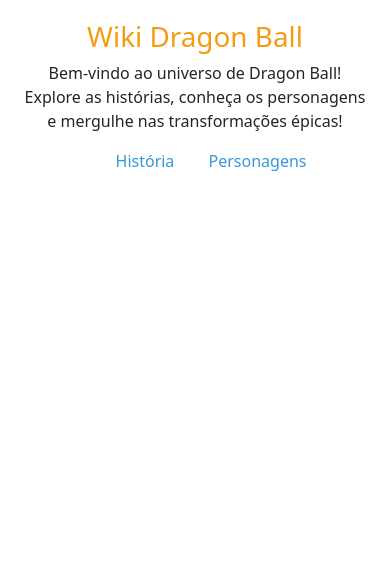
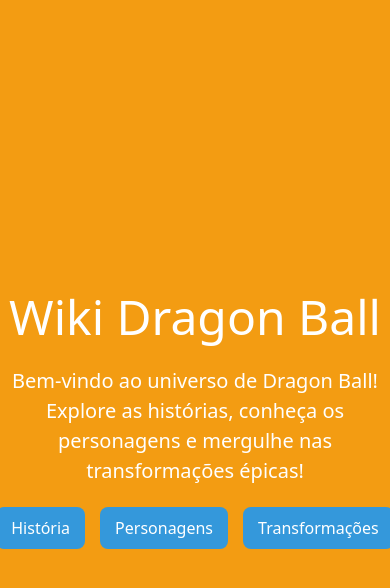
Before and after one commit to LuizParker/LuizParker.github.io, a SvelteKit app: page / in a window 390 px wide. Shown: the top 588 px of the page. Built offline with nearby package versions, Linux system fonts and the light colour scheme.

Commit message:
teste quase final

```diff
--- /dev/null
+++ b/src/app.css
@@ -0,0 +1,186 @@
+/* Reset básico */
+* {
+    margin: 0;
+    padding: 0;
+    box-sizing: border-box;
+  }
+
+  /* Definição de estilos globais */
+  body {
+    font-family: 'Poppins', sans-serif;
+    background-color: #f8f9fa;
+    color: #333;
+    line-height: 1.6;
+    margin: 0;
+    padding: 0;
+  }
+
+  a {
+    text-decoration: none;
+    color: #3498db;
+    transition: color 0.3s ease;
+  }
+
+  a:hover {
+    color: #2ecc71;
+  }
+
+  h1, h2, h3 {
+    font-weight: 700;
+    margin-bottom: 20px;
+  }
+
+  ul {
+    list-style: none;
+    padding: 0;
+  }
+
+  /* Containers e layouts */
+  main {
+    padding: 20px;
+    max-width: 1200px;
+    margin: 0 auto;
+    text-align: center;
+  }
+
+  /* Navbar (menu de navegação) */
+  nav ul {
+    display: flex;
+    justify-content: center;
+    margin-top: 20px;
+  }
+
+  nav ul li {
+    margin: 0 15px;
+  }
+
+  nav ul li a {
+    font-weight: 600;
+    color: #333;
+  }
+
+  nav ul li a:hover {
+    color: #e74c3c;
+  }
+
+  /* Estilo para Home */
+  .home-container {
+    display: flex;
+    flex-direction: column;
+    align-items: center;
+    padding: 50px 0;
+    background-color: #f39c12;
+    color: white;
+  }
+
+  .home-container h1 {
+    font-size: 3rem;
+    margin-bottom: 20px;
+  }
+
+  .home-container p {
+    font-size: 1.25rem;
+    margin-bottom: 30px;
+  }
+
+  .home-container nav {
+    background-color: #fff;
+    padding: 10px;
+    border-radius: 8px;
+    box-shadow: 0 4px 6px rgba(0, 0, 0, 0.1);
+  }
+
+  /* Estilo para About (História) */
+  .about-container {
+    background-color: #fff;
+    padding: 40px;
+    margin-top: 30px;
+    border-radius: 12px;
+    box-shadow: 0 4px 8px rgba(0, 0, 0, 0.1);
+    text-align: left;
+  }
+
+  .about-container p {
+    font-size: 1.125rem;
+    line-height: 1.8;
+    margin-bottom: 20px;
+  }
+
+  .about-container a {
+    display: inline-block;
+    margin-top: 20px;
+    padding: 10px 15px;
+    background-color: #3498db;
+    color: white;
+    border-radius: 8px;
+    transition: background-color 0.3s ease;
+  }
+
+  .about-container a:hover {
+    background-color: #2ecc71;
+  }
+
+  /* Estilo para Characters */
+  .characters-container {
+    background-color: #fff;
+    padding: 40px;
+    margin-top: 30px;
+    border-radius: 12px;
+    box-shadow: 0 4px 8px rgba(0, 0, 0, 0.1);
+    text-align: left;
+  }
+
+  .characters-container ul {
+    margin-top: 20px;
+  }
+
+  .characters-container li {
+    background-color: #f1f1f1;
+    padding: 15px;
+    margin-bottom: 10px;
+    border-radius: 8px;
+    transition: background-color 0.3s ease;
+  }
+
+  .characters-container li:hover {
+    background-color: #e1e1e1;
+  }
+
+  .characters-container a {
+    display: inline-block;
+    margin-top: 20px;
+    padding: 10px 15px;
+    background-color: #3498db;
+    color: white;
+    border-radius: 8px;
+    transition: background-color 0.3s ease;
+  }
+
+  .characters-container a:hover {
+    background-color: #2ecc71;
+  }
+
+  /* Responsividade */
+  @media (max-width: 768px) {
+    .home-container h1 {
+      font-size: 2.5rem;
+    }
+
+    .about-container, .characters-container {
+      padding: 20px;
+    }
+  }
+
+  @media (max-width: 480px) {
+    .home-container h1 {
+      font-size: 2rem;
+    }
+
+    nav ul {
+      flex-direction: column;
+    }
+
+    nav ul li {
+      margin: 10px 0;
+    }
+  }
--- a/src/routes/+layout.svelte
+++ b/src/routes/+layout.svelte
@@ -17,5 +17,4 @@
 	<a href="/09">filmes</a>
 	<a href="/Compras">carrinho</a>
 </nav> -->
-
 {@render children()}
--- a/src/routes/+page.svelte
+++ b/src/routes/+page.svelte
@@ -9,27 +9,51 @@
       <ul>
         <li><a href="/about">História</a></li>
         <li><a href="/characters">Personagens</a></li>
+        <li><a href="/transformations">Transformações</a></li>
       </ul>
     </nav>
   </main>
 
   <style>
     .home-container {
+      display: flex;
+      flex-direction: column;
+      align-items: center;
+      justify-content: center;
+      height: 100vh;
+      background-color: #f39c12;
+      color: white;
       text-align: center;
-      padding: 20px;
     }
+
     h1 {
-      color: #f39c12;
+      font-size: 3rem;
+      margin-bottom: 20px;
     }
+
+    p {
+      font-size: 1.25rem;
+      margin-bottom: 30px;
+    }
+
     nav ul {
       list-style-type: none;
+      padding: 0;
+      display: flex;
+      justify-content: center;
+      gap: 15px;
     }
-    nav ul li {
-      display: inline;
-      margin: 0 15px;
+
+    nav ul li a {
+      color: #fff;
+      background-color: #3498db;
+      padding: 10px 15px;
+      border-radius: 8px;
+      text-decoration: none;
+      transition: background-color 0.3s ease;
     }
-    nav ul li a {
-      text-decoration: none;
-      color: #3498db;
+
+    nav ul li a:hover {
+      background-color: #2ecc71;
     }
   </style>
--- /dev/null
+++ b/src/routes/about/+page.svelte
@@ -0,0 +1,49 @@
+<script>
+    let title = "História de Dragon Ball";
+    let content = `Dragon Ball é uma franquia de mídia japonesa criada por Akira Toriyama.
+    A história segue as aventuras de Son Goku desde a sua infância até a vida adulta, enquanto ele treina artes marciais e explora o mundo em busca das Esferas do Dragão, que concedem desejos.
+    A série é dividida em diferentes sagas como Dragon Ball, Dragon Ball Z, Dragon Ball Super, entre outras.`;
+  </script>
+
+  <main class="about-container">
+    <h1>{title}</h1>
+    <p>{content}</p>
+    <a href="/">Voltar para a página inicial</a>
+  </main>
+
+  <style>
+    .about-container {
+      max-width: 800px;
+      margin: 30px auto;
+      padding: 20px;
+      background-color: #fff;
+      border-radius: 12px;
+      box-shadow: 0 4px 8px rgba(0, 0, 0, 0.1);
+    }
+
+    h1 {
+      color: #e74c3c;
+      font-size: 2.5rem;
+      margin-bottom: 20px;
+    }
+
+    p {
+      font-size: 1.125rem;
+      line-height: 1.8;
+      margin-bottom: 20px;
+    }
+
+    a {
+      display: inline-block;
+      padding: 10px 15px;
+      background-color: #3498db;
+      color: white;
+      border-radius: 8px;
+      text-decoration: none;
+      transition: background-color 0.3s ease;
+    }
+
+    a:hover {
+      background-color: #2ecc71;
+    }
+  </style>
--- /dev/null
+++ b/src/routes/characters/+page.svelte
@@ -0,0 +1,70 @@
+<script>
+    let title = "Personagens de Dragon Ball";
+    let characters = [
+      { name: "Goku", description: "Protagonista da série e o Saiyajin mais forte do universo." },
+      { name: "Vegeta", description: "Príncipe dos Saiyajins e rival de Goku." },
+      { name: "Bulma", description: "Gênio da Capsule Corporation e amiga de Goku." },
+      { name: "Freeza", description: "Um dos vilões mais icônicos da série." }
+    ];
+  </script>
+
+  <main class="characters-container">
+    <h1>{title}</h1>
+    <ul>
+      {#each characters as character}
+        <li>
+          <strong>{character.name}</strong>: {character.description}
+        </li>
+      {/each}
+    </ul>
+    <a href="/">Voltar para a página inicial</a>
+  </main>
+
+  <style>
+    .characters-container {
+      max-width: 800px;
+      margin: 30px auto;
+      padding: 20px;
+      background-color: #fff;
+      border-radius: 12px;
+      box-shadow: 0 4px 8px rgba(0, 0, 0, 0.1);
+    }
+
+    h1 {
+      color: #2ecc71;
+      font-size: 2.5rem;
+      margin-bottom: 20px;
+    }
+
+    ul {
+      list-style-type: none;
+      padding: 0;
+    }
+
+    li {
+      background-color: #f1f1f1;
+      padding: 15px;
+      margin-bottom: 10px;
+      border-radius: 8px;
+      transition: background-color 0.3s ease;
+    }
+
+    li:hover {
+      background-color: #e1e1e1;
+    }
+
+    a {
+      display: inline-block;
+      margin-top: 20px;
+      padding: 10px 15px;
+      background-color: #3498db;
+      color: white;
+      border-radius: 8px;
+      text-decoration: none;
+      transition: background-color 0.3s ease;
+    }
+
+    a:hover {
+      background-color: #2ecc71;
+    }
+  </style>
```
Also changed, not shown: src/routes/transformations/+page.svelte (added, +70 -0 lines).
